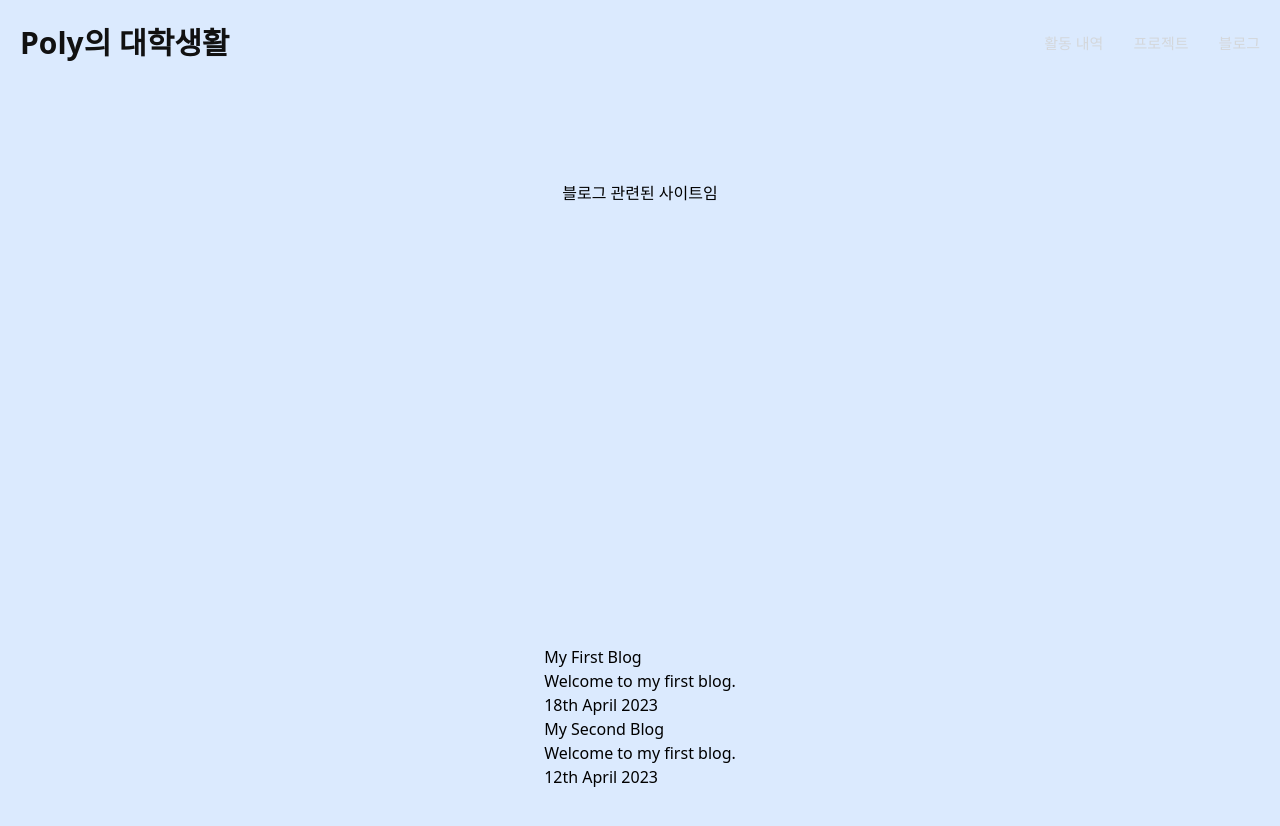
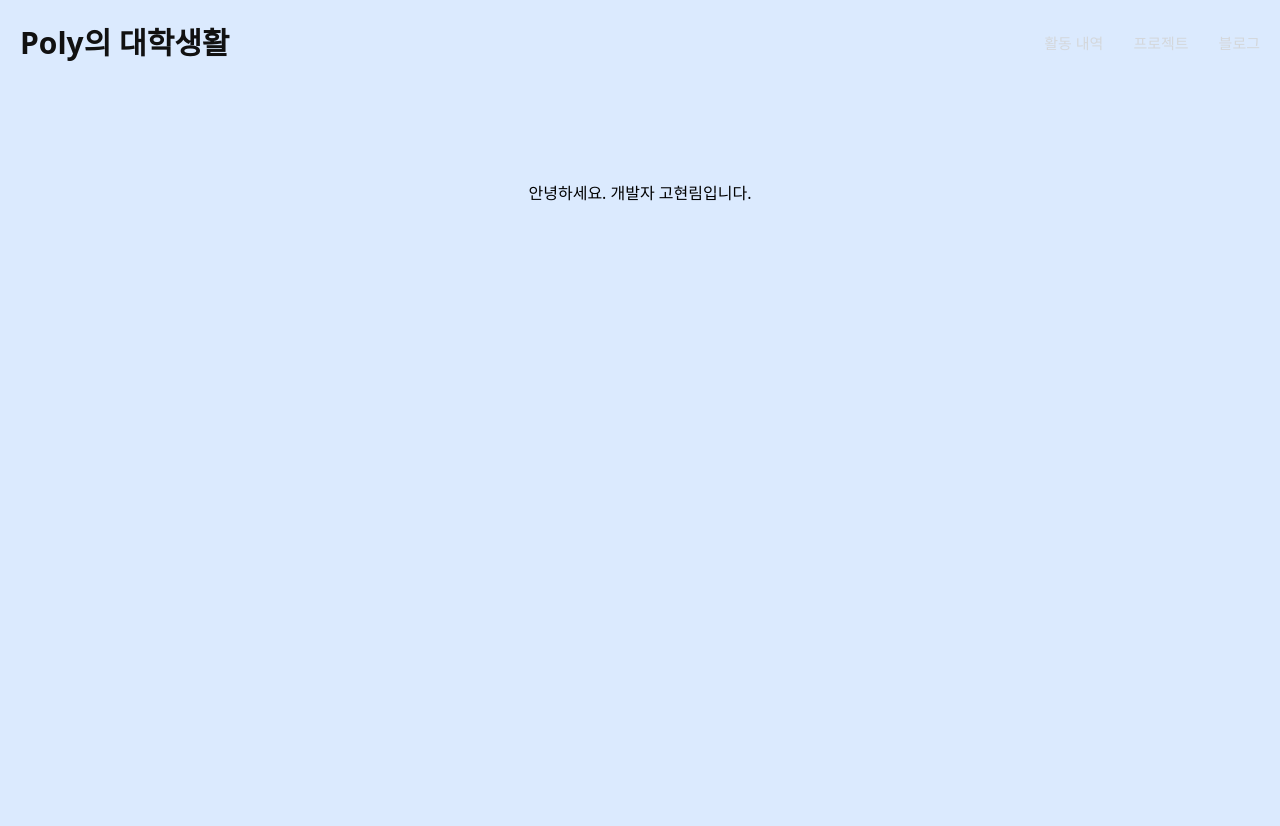
Before and after one commit to indianaPoly/portfolio-next.js, a Next.js app: page / in a window 1280 px wide. Shown: the top 826 px of the page. Built offline with nearby package versions, Linux system fonts and the light colour scheme.

Commit message:
fix: 블로그 페이지 데이터 삭제

```diff
--- a/src/app/page.tsx
+++ b/src/app/page.tsx
@@ -1,39 +1,7 @@
-import fs from "fs";
-import path from "path";
-import matter from "gray-matter";
-
-import Link from "next/link";
-
 export default function Home() {
-  const BLOG_DIR = "blogs";
-
-  const files = fs.readdirSync(path.join(BLOG_DIR));
-
-  const blogs = files.map((filename) => {
-    const fileContent = fs.readFileSync(path.join(BLOG_DIR, filename), "utf-8");
-    const { data: frontMatter } = matter(fileContent);
-    return {
-      meta: frontMatter,
-      slug: filename.replace(".mdx", ""),
-    };
-  });
-
   return (
     <main className="flex min-h-screen flex-col items-center justify-between p-24">
-      <h1>블로그 관련된 사이트임</h1>
-      <div>
-        {blogs.map((blog) => (
-          <Link href={"/blogs/" + blog.slug} key={blog.slug}>
-            <div>
-              <h3>{blog.meta["title"]}</h3>
-              <p>{blog.meta["description"]}</p>
-            </div>
-            <div>
-              <p>{blog.meta["date"]}</p>
-            </div>
-          </Link>
-        ))}
-      </div>
+      <h1>안녕하세요. 개발자 고현림입니다.</h1>
     </main>
   );
 }
```
